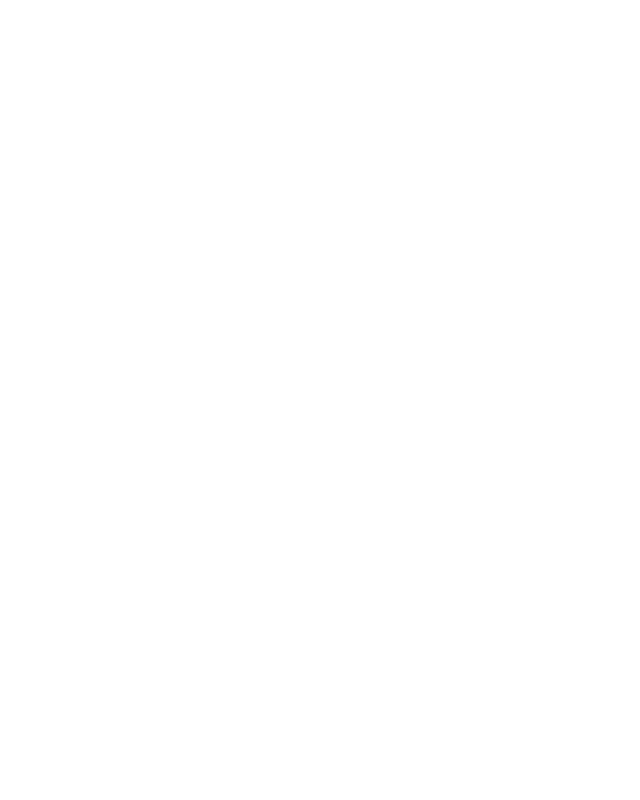
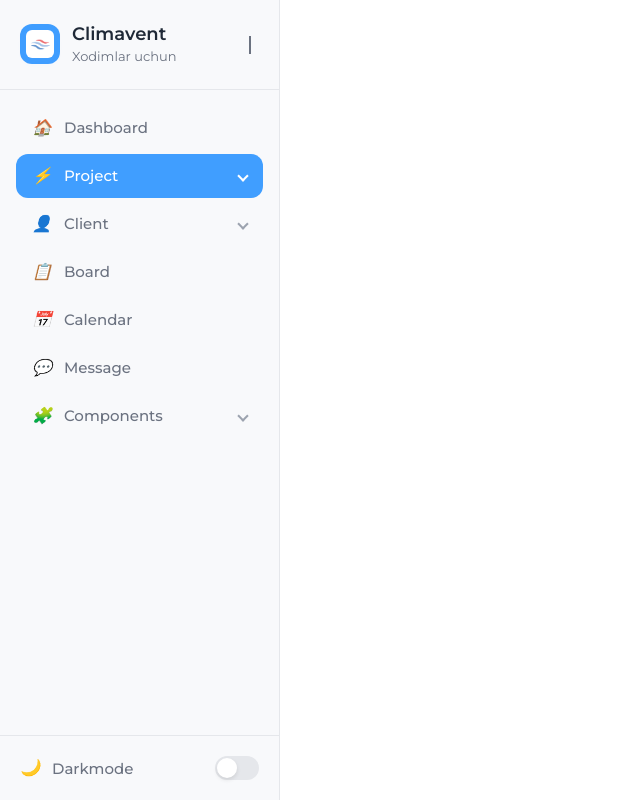
Before and after one commit to TolibjonFayz/erp_climavent_frontend, a Vue app: page / in a window 1280 px wide. Before the commit this address had no page. Shown: the whole page, without its empty margins (0-640 px from the left). Built offline with nearby package versions, Linux system fonts and the light colour scheme.

Commit message:
Add LeftMenu and Login components; set up routing for home and login pages

```diff
--- /dev/null
+++ b/src/components/Home/LeftMenu.vue
@@ -0,0 +1,371 @@
+<template>
+  <div class="sidebar">
+    <div class="sidebar-header">
+      <div class="logo">
+        <div class="logo-icon">
+          <img src="../../assets/logo.png" alt="Logo img" />
+        </div>
+        <div class="logo-text">
+          <h3>Climavent</h3>
+          <span>Xodimlar uchun</span>
+        </div>
+      </div>
+      <button class="back-btn">
+        <i class="arrow-left"></i>
+      </button>
+    </div>
+
+    <nav class="sidebar-nav">
+      <ul class="nav-list">
+        <li class="nav-item">
+          <a href="#" class="nav-link">
+            <i class="icon home-icon"></i>
+            <span>Dashboard</span>
+          </a>
+        </li>
+
+        <li class="nav-item active">
+          <a href="#" class="nav-link">
+            <i class="icon project-icon"></i>
+            <span>Project</span>
+            <i class="chevron-down"></i>
+          </a>
+        </li>
+
+        <li class="nav-item">
+          <a href="#" class="nav-link">
+            <i class="icon client-icon"></i>
+            <span>Client</span>
+            <i class="chevron-down"></i>
+          </a>
+        </li>
+
+        <li class="nav-item">
+          <a href="#" class="nav-link">
+            <i class="icon board-icon"></i>
+            <span>Board</span>
+          </a>
+        </li>
+
+        <li class="nav-item">
+          <a href="#" class="nav-link">
+            <i class="icon calendar-icon"></i>
+            <span>Calendar</span>
+          </a>
+        </li>
+
+        <li class="nav-item">
+          <a href="#" class="nav-link">
+            <i class="icon message-icon"></i>
+            <span>Message</span>
+          </a>
+        </li>
+
+        <li class="nav-item">
+          <a href="#" class="nav-link">
+            <i class="icon components-icon"></i>
+            <span>Components</span>
+            <i class="chevron-down"></i>
+          </a>
+        </li>
+      </ul>
+    </nav>
+
+    <!-- Dark Mode Toggle -->
+    <div class="sidebar-footer">
+      <div class="darkmode-toggle">
+        <i class="icon darkmode-icon"></i>
+        <span>Darkmode</span>
+        <div class="toggle-switch" :class="{ active: isDarkMode }" @click="toggleDarkMode">
+          <div class="toggle-thumb"></div>
+        </div>
+      </div>
+    </div>
+  </div>
+</template>
+
+<script>
+export default {
+  name: 'ProTendSidebar',
+  data() {
+    return {
+      isDarkMode: false,
+    }
+  },
+  methods: {
+    toggleDarkMode() {
+      this.isDarkMode = !this.isDarkMode
+    },
+  },
+}
+</script>
+
+<style lang="scss" scoped>
+.sidebar {
+  width: 280px;
+  height: 100vh;
+  background: #f8f9fb;
+  border-right: 1px solid #e5e7eb;
+  display: flex;
+  flex-direction: column;
+}
+
+.sidebar-header {
+  padding: 24px 20px;
+  display: flex;
+  align-items: center;
+  justify-content: space-between;
+  border-bottom: 1px solid #e5e7eb;
+}
+
+.logo {
+  display: flex;
+  align-items: center;
+  gap: 12px;
+}
+
+.logo-icon {
+  width: 40px;
+  height: 40px;
+  background: linear-gradient(135deg, #409eff 0%, #409eff 100%);
+  border-radius: 12px;
+  position: relative;
+  display: flex;
+  align-items: center;
+  justify-content: center;
+
+  img {
+    width: 28px;
+    height: 28px;
+    object-fit: contain;
+    border-radius: 6px;
+    box-shadow: 0 2px 8px rgba(64, 158, 255, 0.1);
+    background: white;
+    z-index: 1;
+  }
+
+  &::after {
+    content: '';
+    position: absolute;
+    top: 8px;
+    left: 8px;
+    width: 24px;
+    height: 24px;
+    background: white;
+    border-radius: 6px;
+    opacity: 0.9;
+    z-index: 0;
+  }
+}
+
+.logo-text {
+  h3 {
+    margin: 0;
+    font-size: 18px;
+    font-weight: 600;
+    color: #1f2937;
+    line-height: 1.2;
+  }
+
+  span {
+    font-size: 13px;
+    color: #6b7280;
+    line-height: 1.2;
+  }
+}
+
+.back-btn {
+  background: none;
+  border: none;
+  cursor: pointer;
+  padding: 8px;
+  border-radius: 6px;
+
+  &:hover {
+    background: #f3f4f6;
+  }
+}
+
+.arrow-left {
+  width: 16px;
+  height: 16px;
+  border-left: 2px solid #6b7280;
+  border-bottom: 2px solid #6b7280;
+  transform: rotate(45deg);
+}
+
+.sidebar-nav {
+  flex: 1;
+  padding: 16px 0;
+  overflow-y: auto;
+}
+
+.nav-list {
+  list-style: none;
+  margin: 0;
+  padding: 0;
+}
+
+.nav-item {
+  margin: 0 16px 4px;
+
+  &.active {
+    .nav-link {
+      background: #409eff;
+      color: white;
+
+      .icon {
+        color: white;
+      }
+
+      .chevron-down {
+        border-color: white;
+      }
+    }
+  }
+}
+
+.nav-link {
+  display: flex;
+  align-items: center;
+  padding: 12px 16px;
+  text-decoration: none;
+  color: #6b7280;
+  border-radius: 12px;
+  transition: all 0.2s ease;
+
+  &:hover:not(.active) {
+    background: #f3f4f6;
+    color: #374151;
+  }
+
+  span {
+    flex: 1;
+    font-size: 15px;
+    font-weight: 500;
+    margin-left: 12px;
+  }
+}
+
+.icon {
+  width: 20px;
+  height: 20px;
+  position: relative;
+  color: #9ca3af;
+
+  &.home-icon::before {
+    content: '🏠';
+    font-size: 16px;
+  }
+
+  &.project-icon::before {
+    content: '⚡';
+    font-size: 16px;
+  }
+
+  &.client-icon::before {
+    content: '👤';
+    font-size: 16px;
+  }
+
+  &.board-icon::before {
+    content: '📋';
+    font-size: 16px;
+  }
+
+  &.calendar-icon::before {
+    content: '📅';
+    font-size: 16px;
+  }
+
+  &.message-icon::before {
+    content: '💬';
+    font-size: 16px;
+  }
+
+  &.components-icon::before {
+    content: '🧩';
+    font-size: 16px;
+  }
+
+  &.darkmode-icon::before {
+    content: '🌙';
+    font-size: 16px;
+  }
+}
+
+.chevron-down {
+  width: 8px;
+  height: 8px;
+  border-right: 2px solid #9ca3af;
+  border-bottom: 2px solid #9ca3af;
+  transform: rotate(45deg);
+  margin-left: auto;
+}
+
+.sidebar-footer {
+  padding: 20px;
+  border-top: 1px solid #e5e7eb;
+}
+
+.darkmode-toggle {
+  display: flex;
+  align-items: center;
+  gap: 12px;
+
+  span {
+    flex: 1;
+    font-size: 15px;
+    font-weight: 500;
+    color: #6b7280;
+  }
+}
+
+.toggle-switch {
+  width: 44px;
+  height: 24px;
+  background: #e5e7eb;
+  border-radius: 12px;
+  position: relative;
+  cursor: pointer;
+  transition: background 0.3s ease;
+
+  &.active {
+    background: #409eff;
+
+    .toggle-thumb {
+      transform: translateX(20px);
+    }
+  }
+}
+
+.toggle-thumb {
+  width: 20px;
+  height: 20px;
+  background: white;
+  border-radius: 50%;
+  position: absolute;
+  top: 2px;
+  left: 2px;
+  transition: transform 0.3s ease;
+  box-shadow: 0 2px 4px rgba(0, 0, 0, 0.1);
+}
+
+// Scrollbar styling
+.sidebar-nav::-webkit-scrollbar {
+  width: 4px;
+}
+
+.sidebar-nav::-webkit-scrollbar-track {
+  background: transparent;
+}
+
+.sidebar-nav::-webkit-scrollbar-thumb {
+  background: #d1d5db;
+  border-radius: 2px;
+
+  &:hover {
+    background: #9ca3af;
+  }
+}
+</style>
--- a/src/router/index.js
+++ b/src/router/index.js
@@ -1,9 +1,15 @@
 import { createRouter, createWebHistory } from 'vue-router'
 import LoginPage from '@/views/LoginPage.vue'
+import HomePage from '@/views/HomePage.vue'
 
 const router = createRouter({
   history: createWebHistory(import.meta.env.BASE_URL),
   routes: [
+    {
+      path: '/',
+      name: 'home',
+      component: HomePage,
+    },
     {
       path: '/login',
       name: 'login',
--- /dev/null
+++ b/src/views/HomePage.vue
@@ -0,0 +1,9 @@
+<template>
+  <LeftMenu />
+</template>
+
+<script setup>
+import LeftMenu from '@/components/Home/LeftMenu.vue'
+</script>
+
+<style lang="scss" scoped></style>
--- a/src/views/LoginPage.vue
+++ b/src/views/LoginPage.vue
@@ -3,5 +3,5 @@
 </template>
 
 <script setup>
-import Login from '@/components/Login.vue'
+import Login from '@/components/Login/Login.vue'
 </script>
```
Also changed, not shown: src/assets/logo.png (added), src/components/Login/Login.vue (renamed from src/components/Login.vue).
